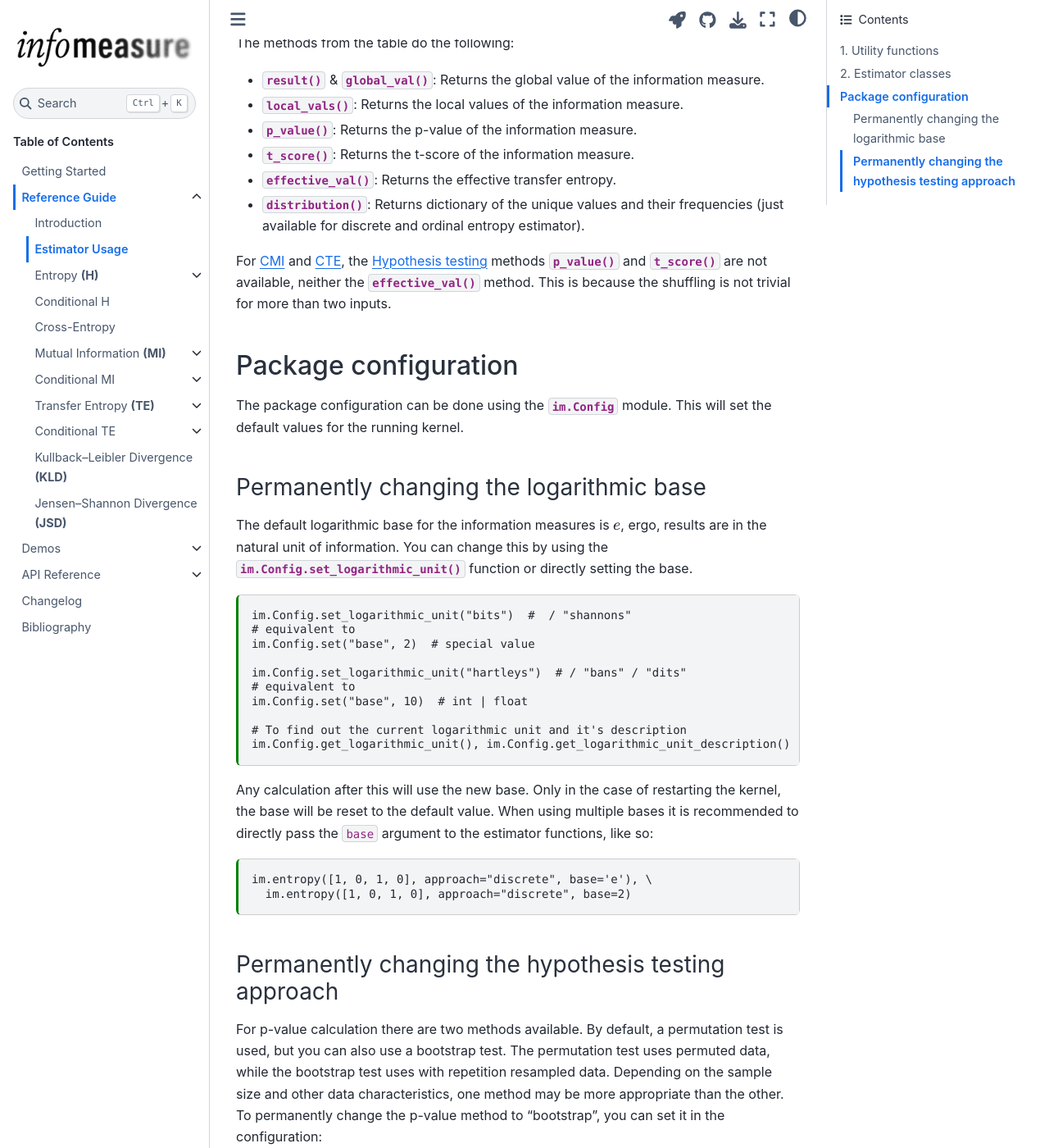
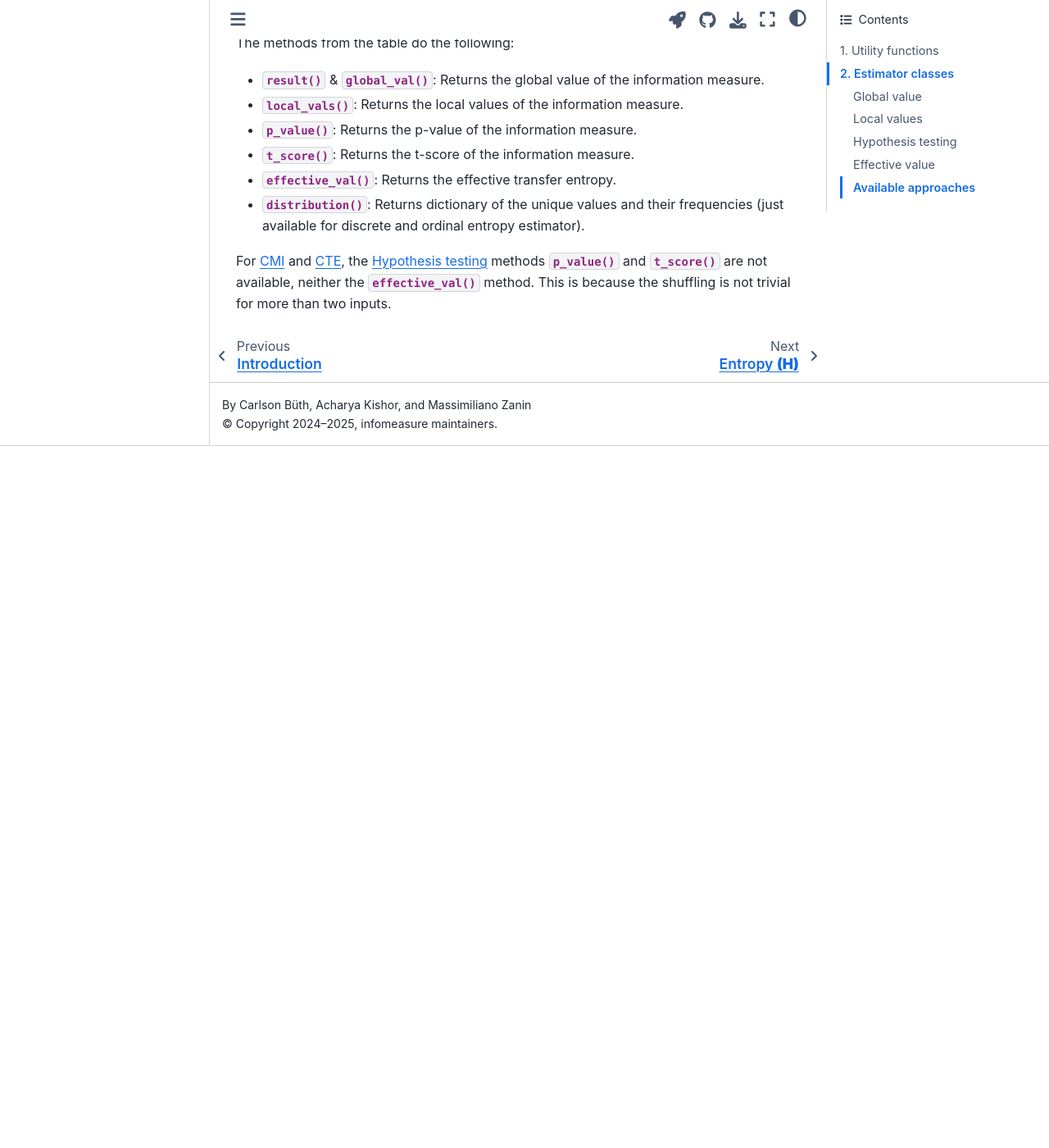
Before and after one commit to cbueth/infomeasure, a Sphinx documentation site: the page built from docs/guide/estimator_usage.md, in a window 1280 px wide and 1400 px high, scrolled down 8044 px. Shown: the whole window at 82% size. Built offline with Sphinx 7.4.7 and the Sphinx Book theme 1.1.4, drawn with Linux system fonts in a browser that asks for light colours; pages that are not in the unit, such as notebooks, are missing from menus; after the commit the page ends 8588 px from its top, so only the background shows below that; some of the changed text lies outside the part shown.

Commit message:
Doc: Separate settings page and add logging section
Signed-off-by: Carlson Büth <commit@cbueth.de>

````diff
--- a/docs/guide/estimator_usage.md
+++ b/docs/guide/estimator_usage.md
@@ -432,63 +432,3 @@
 For {ref}`CMI <Conditional MI>` and {ref}`CTE <Conditional TE>`,
 the {ref}`hypothesis testing` methods {py:func}`p_value() <infomeasure.estimators.base.PValueMixin.p_value>` and {py:func}`t_score() <infomeasure.estimators.base.PValueMixin.t_score>` are not available, neither the {py:func}`effective_val() <infomeasure.estimators.base.EffectiveValueMixin.effective_val>` method.
 This is because the shuffling is not trivial for more than two inputs.
-
-## Package configuration
-
-The package configuration can be done using the {py:mod}`im.Config <infomeasure.utils.config.Config>` module.
-This will set the default values for the running kernel.
-
-### Permanently changing the logarithmic base
-
-The default logarithmic base for the information measures is $e$, ergo, results are in the natural unit of information.
-You can change this by using the {py:func}`im.Config.set_logarithmic_unit() <infomeasure.Config.set_logarithmic_unit>` function
-or directly setting the base.
-
-```{code-cell}
-im.Config.set_logarithmic_unit("bits")  #  / "shannons"
-# equivalent to
-im.Config.set("base", 2)  # special value
-
-im.Config.set_logarithmic_unit("hartleys")  # / "bans" / "dits"
-# equivalent to
-im.Config.set("base", 10)  # int | float
-
-# To find out the current logarithmic unit and it's description
-im.Config.get_logarithmic_unit(), im.Config.get_logarithmic_unit_description()
-```
-
-Any calculation after this will use the new base.
-Only in the case of restarting the kernel, the base will be reset to the default value.
-When using multiple bases it is recommended to directly pass the ``base`` argument to the estimator functions, like so:
-```{code-cell}
-im.entropy([1, 0, 1, 0], approach="discrete", base='e'), \
-  im.entropy([1, 0, 1, 0], approach="discrete", base=2)
-```
-
-### Permanently changing the hypothesis testing approach
-
-For p-value calculation there are two methods available.
-By default, a permutation test is used, but you can also use a bootstrap test.
-The permutation test uses permuted data, while the bootstrap test uses with repetition resampled data.
-Depending on the sample size and other data characteristics, one method may be more appropriate than the other.
-To permanently change the p-value method to "bootstrap", you can set it in the configuration:
-
-```{code-cell}
-im.Config.set("p_value_method", "bootstrap")  # / or "permutation_test"
-im.Config.get("p_value_method")
-```
-
-When calculating p-values, only the number of tests needs to be passed, the method will be automatically selected based on the current configuration.
-If specified in the function call, it will override the global setting.
-
-```{code-cell}
-a = rng.integers(0, 2, size=1000)
-est = im.estimator(a, np.roll(a, -1), measure="te", approach="discrete")
-# Use bootstrap method just set with Config
-p_bootstrap = est.p_value(n_tests=50)
-t_score_bootstrap = est.t_score(n_tests=50)
-# Explicitly set to permutation test
-p_permutation_test = est.p_value(n_tests=50, method="permutation_test")  # overrides global setting
-t_score_permutation_test = est.t_score(n_tests=50, method="permutation_test")
-p_bootstrap, t_score_bootstrap, p_permutation_test, t_score_permutation_test
-```
````
Also changed, not shown: docs/guide/index.md (+1 -0 lines), docs/guide/settings.md (added, +102 -0 lines).
